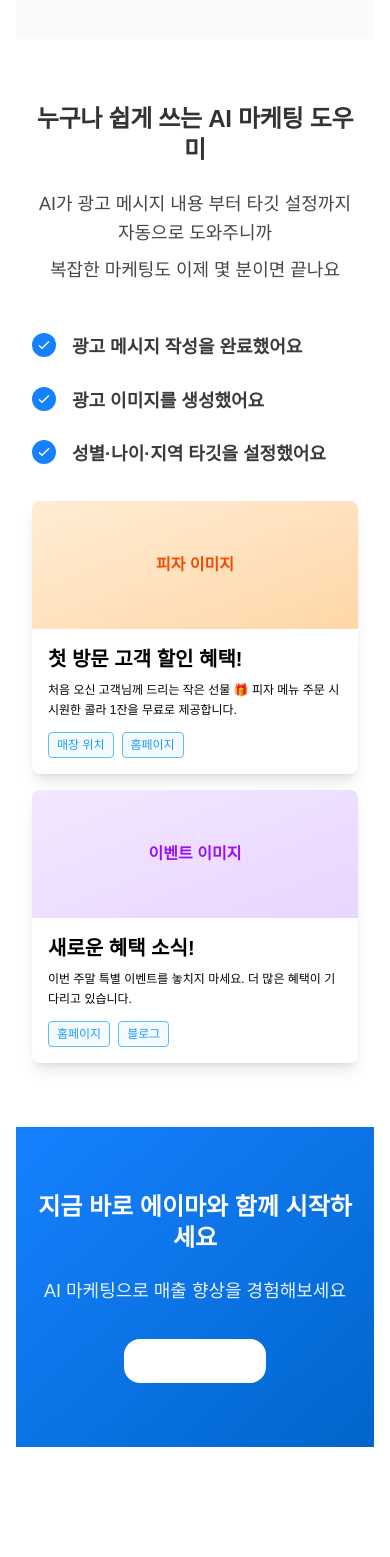
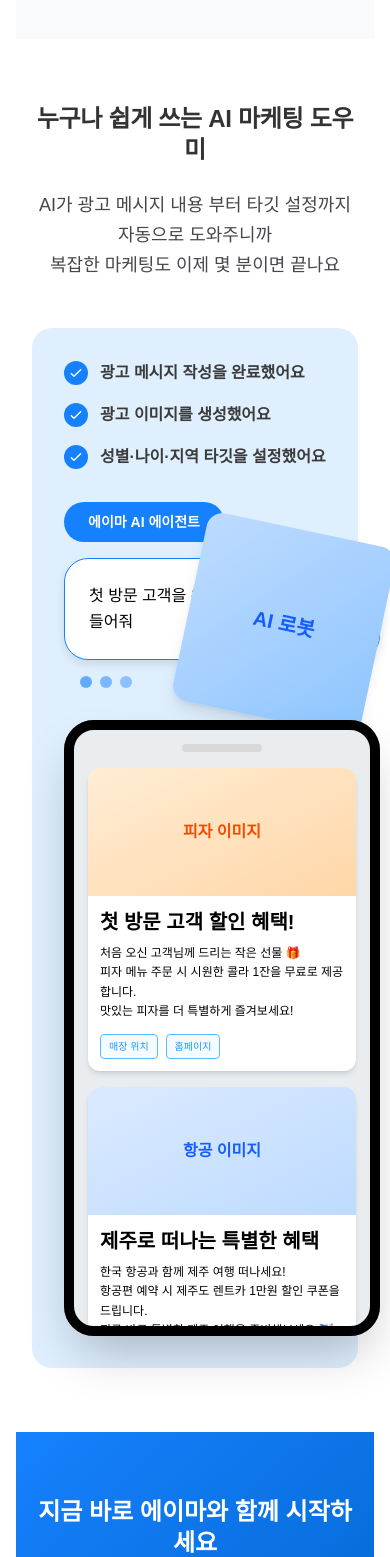
Before and after one commit to mtscoaima/aima, a Next.js app: page / in a window 390 px wide. Shown: the part 3616-5173 px from the top of the page. Built offline with nearby package versions, Linux system fonts and the light colour scheme.

Commit message:
feat: AI 데모 섹션 UI 개선 및 모바일 미리보기 업데이트

```diff
--- a/src/app/page.tsx
+++ b/src/app/page.tsx
@@ -198,65 +198,140 @@ function AIDemo() {
     <section className="py-16 md:py-24 bg-white">
       <div className="container mx-auto px-4">
         <div className="text-center mb-12 md:mb-16">
-          <h2 className="font-extrabold text-3xl md:text-4xl lg:text-5xl text-[#333333] mb-6 tracking-[-0.3px] leading-tight">
+          <h2 className="font-extrabold text-3xl md:text-4xl lg:text-5xl xl:text-[52px] text-[#333333] mb-6 tracking-[-0.3px] leading-tight">
             누구나 쉽게 쓰는 AI 마케팅 도우미
           </h2>
-          <p className="font-medium text-lg md:text-xl lg:text-2xl text-[#46474c] leading-relaxed max-w-4xl mx-auto">
-            <span className="block mb-2">AI가 광고 메시지 내용 부터 타깃 설정까지 자동으로 도와주니까</span>
-            <span>복잡한 마케팅도 이제 몇 분이면 끝나요</span>
+          <p className="font-medium text-lg md:text-xl lg:text-[22px] text-[#46474c] leading-[30px] max-w-4xl mx-auto">
+            AI가 광고 메시지 내용 부터 타깃 설정까지 자동으로 도와주니까<br />
+            복잡한 마케팅도 이제 몇 분이면 끝나요
           </p>
         </div>
 
-        <div className="grid lg:grid-cols-2 gap-8 lg:gap-12 items-center">
+        {/* AI 데모 인터페이스 */}
+        <div className="bg-[#dfeffe] rounded-[20px] p-8 md:p-12 lg:p-16 max-w-[1200px] mx-auto">
+          <div className="grid lg:grid-cols-2 gap-8 lg:gap-12">
+            {/* 왼쪽: 체크리스트와 AI 채팅 */}
+            <div className="space-y-8">
               {/* 체크리스트 */}
-          <div className="space-y-6 md:space-y-8">
+              <div className="space-y-4 md:space-y-6">
                 {steps.map((step, index) => (
-              <div key={index} className="flex items-start gap-4">
+                  <div key={index} className="flex items-center gap-3">
                     <CheckIcon />
-                <p className="font-semibold text-lg md:text-xl lg:text-2xl text-[#3b3b3b] leading-relaxed">
+                    <p className="font-semibold text-base md:text-lg lg:text-[25px] text-[#3b3b3b] leading-relaxed">
                       {step}
                     </p>
                   </div>
                 ))}
               </div>
 
-          {/* 모바일 앱 미리보기 */}
-          <div className="flex justify-center">
-            <div className="grid md:grid-cols-2 gap-4 md:gap-6 max-w-md">
-              <div className="bg-white rounded-lg shadow-lg overflow-hidden">
-                <div className="h-32 md:h-40 bg-gradient-to-br from-orange-100 to-orange-200 flex items-center justify-center">
-                  <span className="text-orange-600 font-bold">피자 이미지</span>
+              {/* AI 채팅 인터페이스 */}
+              <div className="mt-8 relative">
+                <div className="bg-[#1681ff] inline-block px-6 py-2 rounded-full mb-4">
+                  <span className="text-white font-semibold text-sm md:text-base">에이마 AI 에이전트</span>
                 </div>
-                <div className="p-4">
-                  <h3 className="font-bold text-sm md:text-base text-black mb-2">
-                    첫 방문 고객 할인 혜택!
-                  </h3>
-                  <p className="font-medium text-xs md:text-sm text-black leading-relaxed">
-                    처음 오신 고객님께 드리는 작은 선물 🎁 피자 메뉴 주문 시 시원한 콜라 1잔을 무료로 제공합니다.
+
+                <div className="bg-white rounded-[24px] p-6 shadow-[0px_4px_10px_0px_rgba(0,0,0,0.1)] border border-[#1681ff] relative">
+                  <p className="text-black font-medium text-base md:text-lg lg:text-[26px] leading-relaxed">
+                    첫 방문 고객을 위한 할인 혜택 광고 만들어줘
                   </p>
-                  <div className="flex gap-2 mt-3">
-                    <span className="px-2 py-1 bg-[#f5fafe] text-[#1b9cff] text-xs rounded border border-[#5bbbff]">매장 위치</span>
-                    <span className="px-2 py-1 bg-[#f5fafe] text-[#1b9cff] text-xs rounded border border-[#5bbbff]">홈페이지</span>
+                  <div className="absolute right-4 top-1/2 -translate-y-1/2 bg-[#1681ff] rounded-xl p-2">
+                    <svg className="w-6 h-6 text-white" fill="currentColor" viewBox="0 0 24 24">
+                      <path d="M2 21l21-9L2 3v7l15 2-15 2v7z"/>
+                    </svg>
+                  </div>
+                </div>
+
+                {/* AI 생성 중 표시 */}
+                <div className="flex gap-2 mt-4 ml-4">
+                  <div className="w-3 h-3 bg-[#1681ff] rounded-full animate-pulse"></div>
+                  <div className="w-3 h-3 bg-[#1681ff] opacity-50 rounded-full animate-pulse delay-75"></div>
+                  <div className="w-3 h-3 bg-[#1681ff] opacity-10 rounded-full animate-pulse delay-150"></div>
+                </div>
+
+                {/* 로봇 이미지 */}
+                <div className="absolute -bottom-8 right-0 lg:right-8 w-48 h-48 md:w-56 md:h-56 lg:w-64 lg:h-64 transform rotate-[12deg]">
+                  <div className="w-full h-full bg-gradient-to-br from-blue-200 to-blue-300 rounded-2xl flex items-center justify-center shadow-lg">
+                    <span className="text-blue-600 font-bold text-xl">AI 로봇</span>
+                  </div>
                 </div>
               </div>
             </div>
 
-              <div className="bg-white rounded-lg shadow-lg overflow-hidden">
-                <div className="h-32 md:h-40 bg-gradient-to-br from-purple-100 to-purple-200 flex items-center justify-center">
-                  <span className="text-purple-600 font-bold">이벤트 이미지</span>
+            {/* 오른쪽: 모바일 미리보기 */}
+            <div className="flex justify-center items-center">
+              <div className="relative">
+                {/* 모바일 프레임 */}
+                <div className="bg-[#666666] rounded-[30px] p-2 shadow-2xl">
+                  <div className="bg-[#e9edf0] rounded-[20px] p-4 w-[300px] md:w-[350px] h-[600px] md:h-[650px] overflow-y-auto">
+                    {/* 상태바 */}
+                    <div className="bg-[#d9d9d9] h-2 w-20 rounded-full mx-auto mb-4"></div>
+
+                    {/* 컨텐츠 카드들 */}
+                    <div className="space-y-4">
+                      <div className="bg-white rounded-xl shadow-md overflow-hidden">
+                        <div className="h-32 bg-gradient-to-br from-orange-100 to-orange-200 flex items-center justify-center">
+                          <span className="text-orange-600 font-bold">피자 이미지</span>
                         </div>
-                <div className="p-4">
-                  <h3 className="font-bold text-sm md:text-base text-black mb-2">
-                    새로운 혜택 소식!
+                        <div className="p-3">
+                          <h3 className="font-bold text-sm text-black mb-2">
+                            첫 방문 고객 할인 혜택!
                           </h3>
-                  <p className="font-medium text-xs md:text-sm text-black leading-relaxed">
-                    이번 주말 특별 이벤트를 놓치지 마세요. 더 많은 혜택이 기다리고 있습니다.
+                          <p className="font-medium text-xs text-black leading-relaxed mb-3">
+                            처음 오신 고객님께 드리는 작은 선물 🎁<br />
+                            피자 메뉴 주문 시 시원한 콜라 1잔을 무료로 제공합니다.<br />
+                            맛있는 피자를 더 특별하게 즐겨보세요!
                           </p>
-                  <div className="flex gap-2 mt-3">
-                    <span className="px-2 py-1 bg-[#f5fafe] text-[#1b9cff] text-xs rounded border border-[#5bbbff]">홈페이지</span>
-                    <span className="px-2 py-1 bg-[#f5fafe] text-[#1b9cff] text-xs rounded border border-[#5bbbff]">블로그</span>
+                          <div className="flex gap-2">
+                            <span className="px-2 py-1 bg-[#f5fafe] text-[#1b9cff] text-[10px] rounded border border-[#5bbbff]">매장 위치</span>
+                            <span className="px-2 py-1 bg-[#f5fafe] text-[#1b9cff] text-[10px] rounded border border-[#5bbbff]">홈페이지</span>
                           </div>
                         </div>
+                      </div>
+
+                      <div className="bg-white rounded-xl shadow-md overflow-hidden">
+                        <div className="h-32 bg-gradient-to-br from-blue-100 to-blue-200 flex items-center justify-center">
+                          <span className="text-blue-600 font-bold">항공 이미지</span>
+                        </div>
+                        <div className="p-3">
+                          <h3 className="font-bold text-sm text-black mb-2">
+                            제주로 떠나는 특별한 혜택
+                          </h3>
+                          <p className="font-medium text-xs text-black leading-relaxed mb-3">
+                            한국 항공과 함께 제주 여행 떠나세요!<br />
+                            항공편 예약 시 제주도 렌트카 1만원 할인 쿠폰을 드립니다.<br />
+                            지금 바로 특별한 제주 여행을 준비해보세요 ✈️🌼
+                          </p>
+                          <div className="flex gap-2">
+                            <span className="px-2 py-1 bg-[#f5fafe] text-[#1b9cff] text-[10px] rounded border border-[#5bbbff]">홈페이지</span>
+                            <span className="px-2 py-1 bg-[#f5fafe] text-[#1b9cff] text-[10px] rounded border border-[#5bbbff]">블로그</span>
+                          </div>
+                        </div>
+                      </div>
+
+                      <div className="bg-white rounded-xl shadow-md overflow-hidden">
+                        <div className="h-32 bg-gradient-to-br from-green-100 to-green-200 flex items-center justify-center">
+                          <span className="text-green-600 font-bold">학원 이미지</span>
+                        </div>
+                        <div className="p-3">
+                          <h3 className="font-bold text-sm text-black mb-2">
+                            우리 아이 맞춤 학습 진단+2회 체험 수업!
+                          </h3>
+                          <p className="font-medium text-xs text-black leading-relaxed mb-3">
+                            우리 아이 공부, 어디서부터 시작할까요?<br />
+                            지금 상담 예약하고 아이의 가능성을 직접 확인해보세요!
+                          </p>
+                          <div className="flex gap-2">
+                            <span className="px-2 py-1 bg-[#f5fafe] text-[#1b9cff] text-[10px] rounded border border-[#5bbbff]">학원 위치</span>
+                            <span className="px-2 py-1 bg-[#f5fafe] text-[#1b9cff] text-[10px] rounded border border-[#5bbbff]">홈페이지</span>
+                          </div>
+                        </div>
+                      </div>
+                    </div>
+                  </div>
+                </div>
+
+                {/* 모바일 프레임 테두리 */}
+                <div className="absolute inset-0 border-[10px] border-black rounded-[30px] pointer-events-none"></div>
               </div>
             </div>
           </div>
```
Lines whose indentation alone changed are shown as unchanged.
